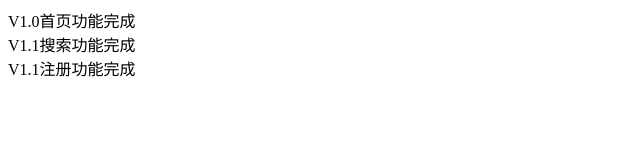
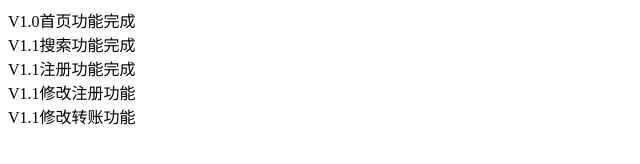
Before and after one commit to quangenice/myFirst, a plain HTML site: page index.html in a window 1280 px wide. Shown: the whole page, without its empty margins (0-640 px from the left). Drawn offline with Linux system fonts and the light colour scheme.

Commit message:
V1.1修改转账功能

```diff
--- a/index.html
+++ b/index.html
@@ -9,6 +9,7 @@
 <div>V1.0首页功能完成</div>
 <div>V1.1搜索功能完成</div>
 <div>V1.1注册功能完成</div>
-
+<div>V1.1修改注册功能</div>
+<div>V1.1修改转账功能</div>
 </body>
 </html>
```
